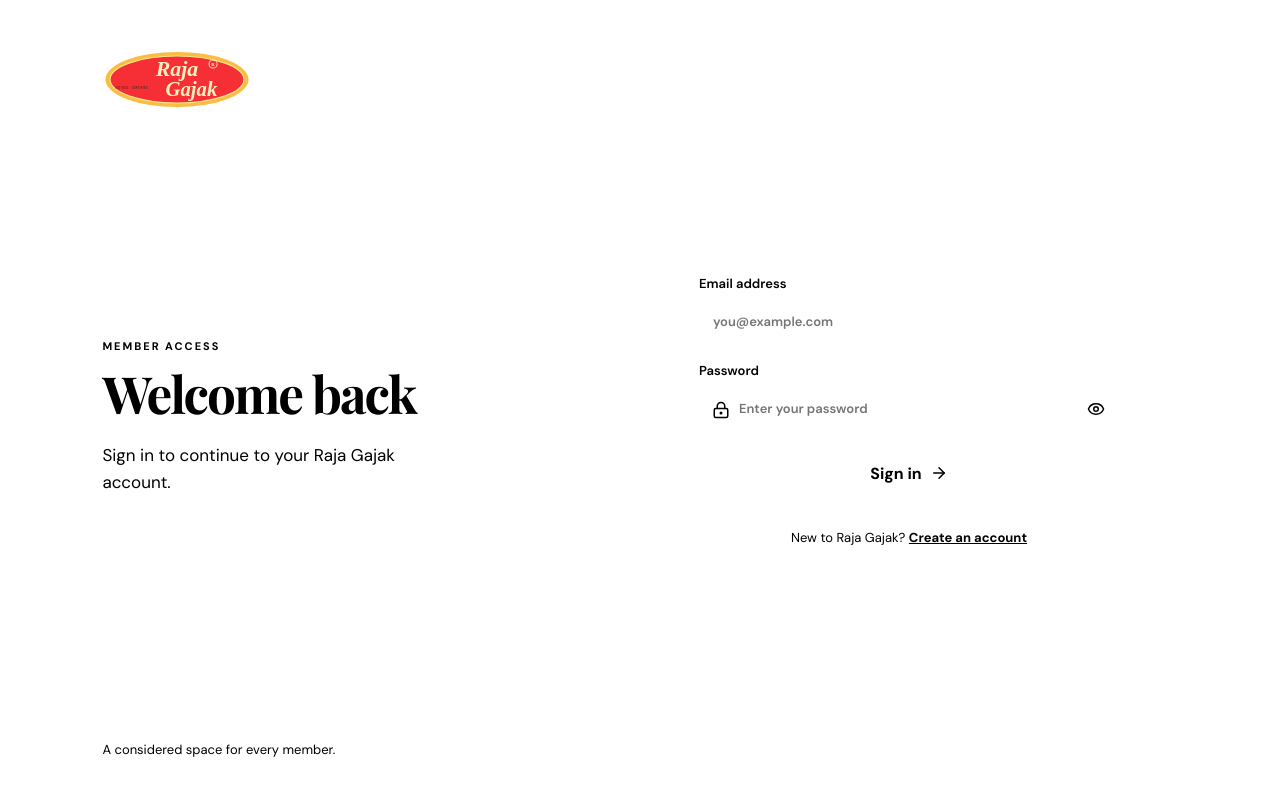
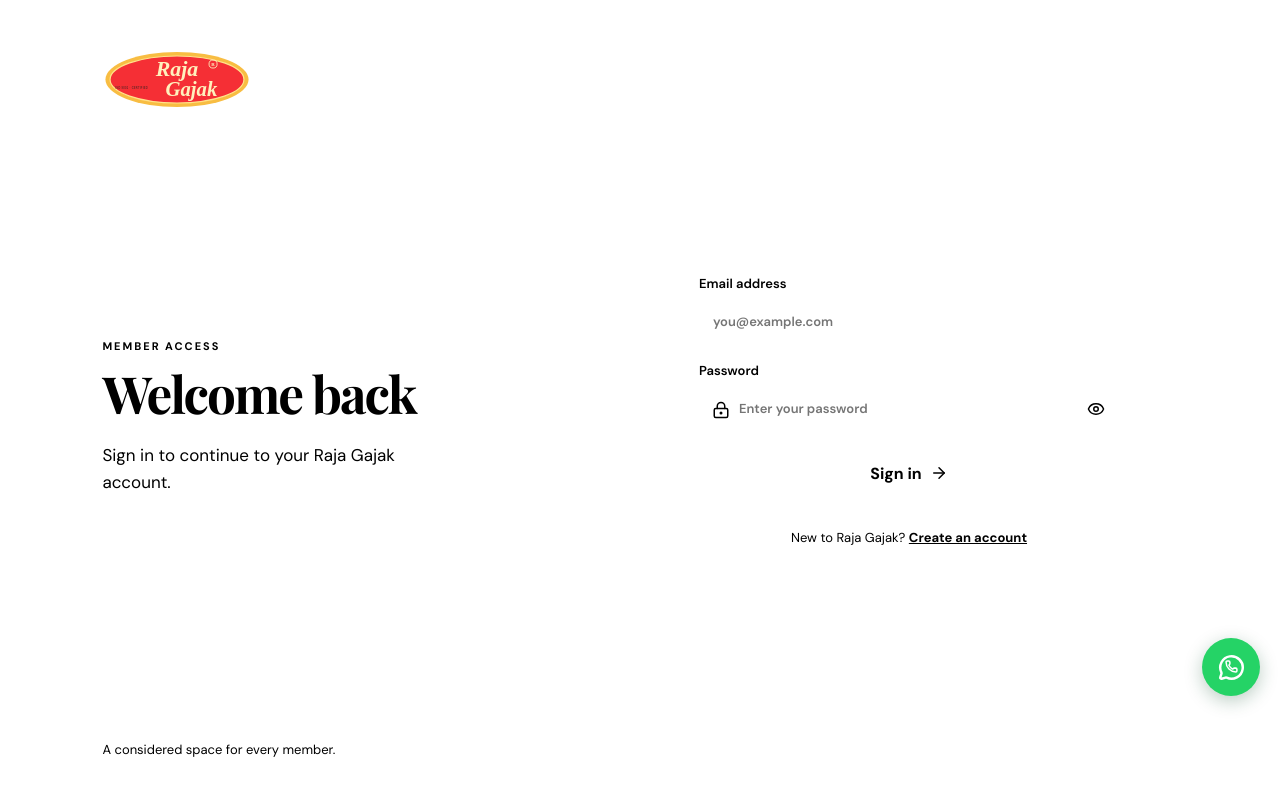
Before and after one commit to Danish34pixel/Rajagajak, a React (Vite) app in the folder RajagajakFrontend/RajagajakFrontend/: page /login in a window 1280 px wide. Shown: the top 796 px of the page. Built offline with nearby package versions, Linux system fonts and the light colour scheme; no server answers.

Commit message:
feat: add WhatsApp chat button for customer support

```diff
--- a/RajagajakFrontend/RajagajakFrontend/src/App.jsx
+++ b/RajagajakFrontend/RajagajakFrontend/src/App.jsx
@@ -20,6 +20,7 @@ import ProtectedRoute, {
   CheckoutRoute,
 } from "./components/ProtectedRoute.jsx";
 import OrderStatusNotification from "./components/OrderStatusNotification.jsx";
+import WhatsAppChatButton from "./components/WhatsAppChatButton.jsx";
 import { FlyToCartProvider } from "./components/FlyToCart.jsx";
 import ScrollToTop from "./components/ScrollToTop.jsx";
 import "./App.css";
@@ -30,6 +31,7 @@ function App() {
       <FlyToCartProvider>
         <ScrollToTop />
         <OrderStatusNotification />
+        <WhatsAppChatButton />
         <Routes>
           <Route path="/login" element={<Login />} />
           <Route path="/signup" element={<Signup />} />
--- /dev/null
+++ b/RajagajakFrontend/RajagajakFrontend/src/components/WhatsAppChatButton.css
@@ -0,0 +1,94 @@
+.whatsapp-chat-button {
+  position: fixed;
+  right: max(20px, env(safe-area-inset-right));
+  bottom: calc(104px + env(safe-area-inset-bottom));
+  z-index: 55;
+  display: grid;
+  width: 58px;
+  height: 58px;
+  place-items: center;
+  border: 0;
+  border-radius: 50%;
+  color: #fff;
+  background: #25d366;
+  box-shadow: 0 5px 18px rgb(15 79 43 / 28%);
+  text-decoration: none;
+  transition:
+    background-color 160ms ease,
+    box-shadow 160ms ease,
+    transform 160ms ease,
+    opacity 160ms ease,
+    visibility 160ms ease;
+}
+
+.whatsapp-chat-button-phone {
+  position: absolute;
+  top: 22px;
+  left: 23px;
+  fill: #25d366;
+  color: #fff;
+}
+
+.whatsapp-chat-button::after {
+  position: absolute;
+  right: calc(100% + 10px);
+  padding: 9px 12px;
+  border-radius: 8px;
+  color: #fff;
+  background: #252a26;
+  content: "Chat with us on WhatsApp";
+  font-size: 12px;
+  font-weight: 600;
+  opacity: 0;
+  pointer-events: none;
+  transform: translateX(4px);
+  transition:
+    opacity 160ms ease,
+    transform 160ms ease;
+  white-space: nowrap;
+}
+
+.whatsapp-chat-button:hover,
+.whatsapp-chat-button:focus-visible {
+  background: #1fbd5a;
+  box-shadow: 0 8px 22px rgb(15 79 43 / 34%);
+  transform: translateY(-2px);
+}
+
+.whatsapp-chat-button:hover::after,
+.whatsapp-chat-button:focus-visible::after {
+  opacity: 1;
+  transform: translateX(0);
+}
+
+.whatsapp-chat-button:focus-visible {
+  outline: 3px solid #fff;
+  outline-offset: 3px;
+}
+
+.whatsapp-chat-button.is-footer-visible {
+  opacity: 0;
+  pointer-events: none;
+  visibility: hidden;
+}
+
+@media (max-width: 600px) {
+  .whatsapp-chat-button {
+    right: max(16px, env(safe-area-inset-right));
+    bottom: calc(92px + env(safe-area-inset-bottom));
+    width: 54px;
+    height: 54px;
+  }
+
+  .whatsapp-chat-button-phone {
+    top: 20px;
+    left: 21px;
+  }
+}
+
+@media (prefers-reduced-motion: reduce) {
+  .whatsapp-chat-button,
+  .whatsapp-chat-button::after {
+    transition: none;
+  }
+}
--- /dev/null
+++ b/RajagajakFrontend/RajagajakFrontend/src/components/WhatsAppChatButton.jsx
@@ -0,0 +1,55 @@
+import { MessageCircle, Phone } from "lucide-react";
+import { useEffect, useState } from "react";
+import { useLocation } from "react-router-dom";
+import "./WhatsAppChatButton.css";
+
+const greeting =
+  "Hi Rajagajak! 👋 I visited your website and would like to know more about your products. Please assist me. Thank you!";
+const whatsappUrl = `https://wa.me/919244005152?text=${encodeURIComponent(greeting)}`;
+
+export default function WhatsAppChatButton() {
+  const { pathname } = useLocation();
+  const [footerVisible, setFooterVisible] = useState(false);
+
+  useEffect(() => {
+    let frameId;
+    let observer;
+
+    frameId = window.requestAnimationFrame(() => {
+      const footer = document.querySelector(".site-footer");
+      if (!footer) {
+        setFooterVisible(false);
+        return;
+      }
+
+      observer = new IntersectionObserver(([entry]) => {
+        setFooterVisible(entry.isIntersecting);
+      });
+      observer.observe(footer);
+    });
+
+    return () => {
+      window.cancelAnimationFrame(frameId);
+      observer?.disconnect();
+    };
+  }, [pathname]);
+
+  return (
+    <a
+      className={`whatsapp-chat-button${footerVisible ? " is-footer-visible" : ""}`}
+      href={whatsappUrl}
+      target="_blank"
+      rel="noopener noreferrer"
+      aria-label="Chat with us on WhatsApp"
+      title="Chat with us on WhatsApp"
+    >
+      <MessageCircle size={27} strokeWidth={2.2} aria-hidden="true" />
+      <Phone
+        className="whatsapp-chat-button-phone"
+        size={13}
+        strokeWidth={2.8}
+        aria-hidden="true"
+      />
+    </a>
+  );
+}
```
